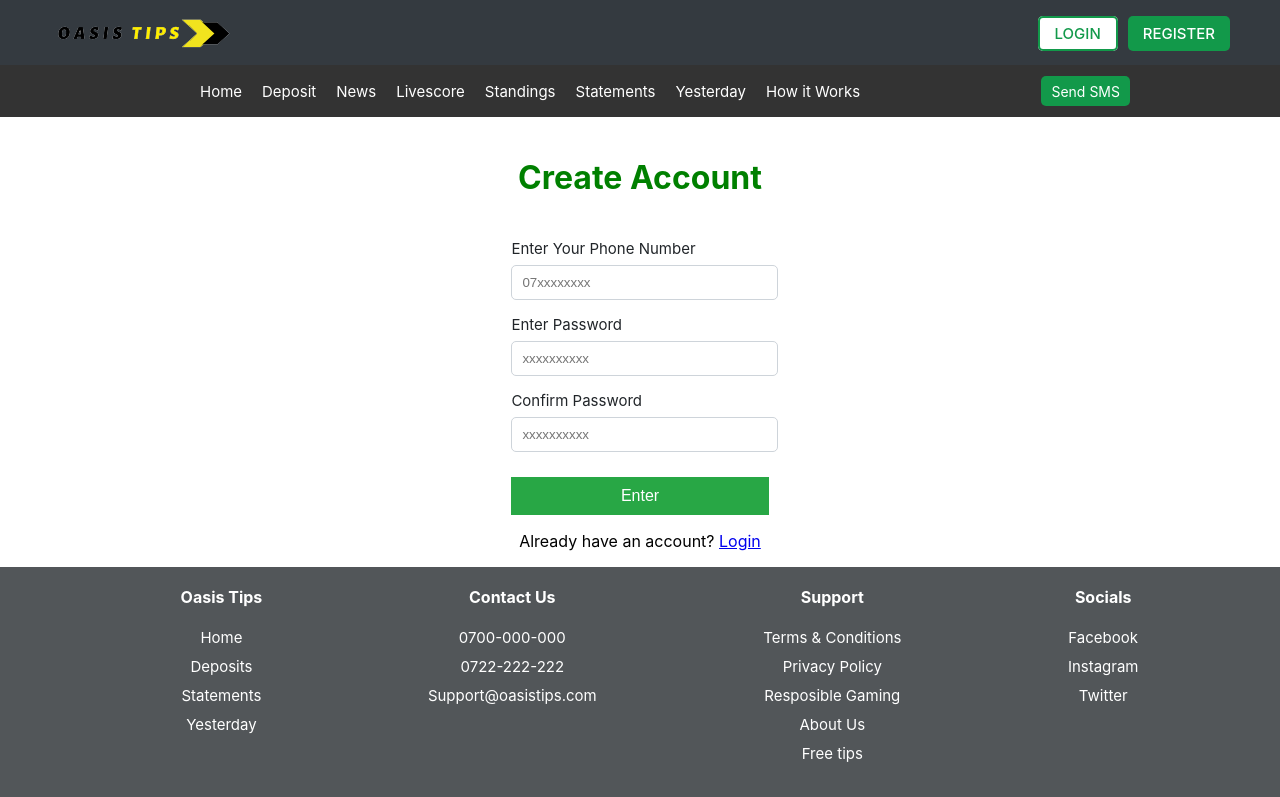
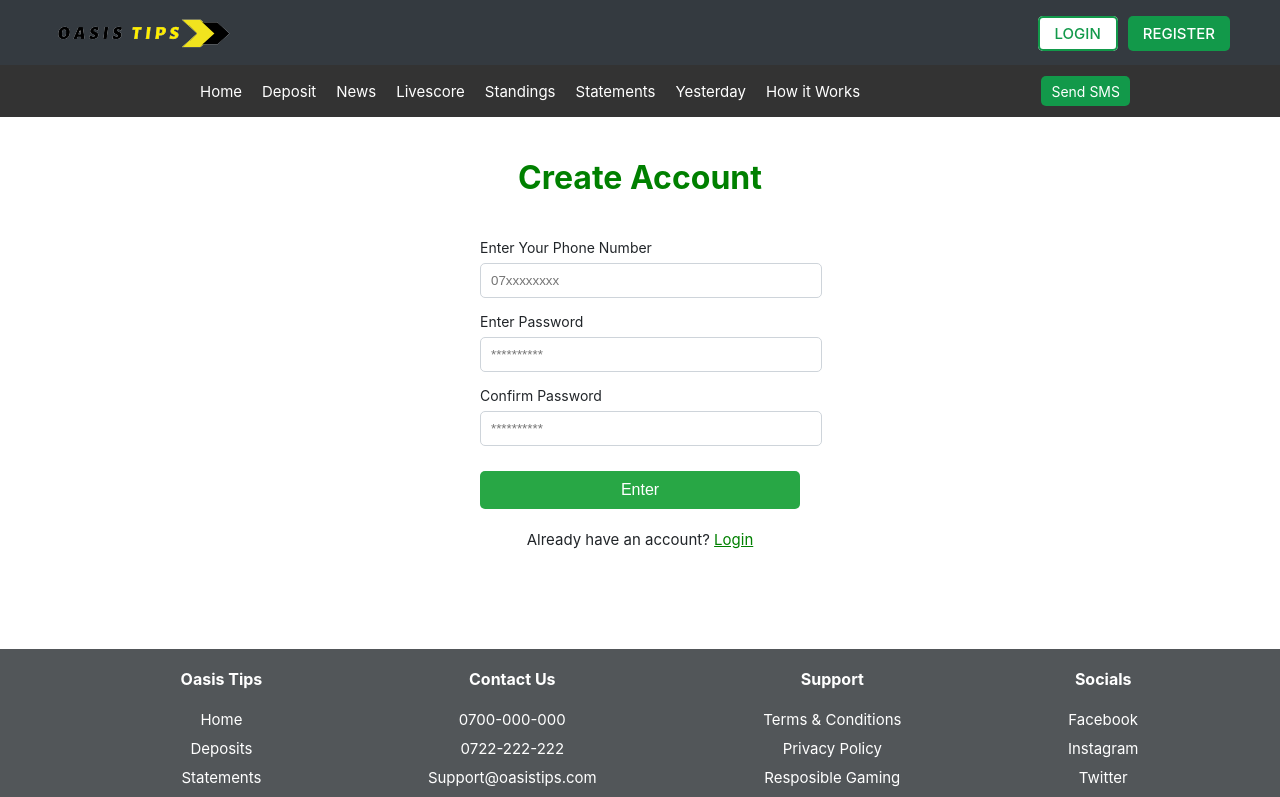
Before and after one commit to samuelkaranja/Games, a React (Create React App) app: page /register in a window 1280 px wide. Shown: the top 797 px of the page. Built offline with nearby package versions, Linux system fonts and the light colour scheme.

Commit message:
Added a Form component

```diff
--- a/src/App.js
+++ b/src/App.js
@@ -1,6 +1,14 @@
 import "./App.css";
 import { BrowserRouter as Router, Routes, Route } from "react-router-dom";
-import { Deposit, Home, Login, News, Register, Results } from "./pages";
+import {
+  Deposit,
+  ForgotPassword,
+  Home,
+  Login,
+  News,
+  Register,
+  Results,
+} from "./pages";
 import { Header, Navbar, Footer, Article } from "./components";
 
 function App() {
@@ -13,10 +21,11 @@ function App() {
           <Route exact path="/" element={<Home />} />
           <Route path="/results/:id" element={<Results />} />
           <Route path="/deposit" element={<Deposit />} />
-          <Route path="/news" element={<News />} />
+          <Route path="/news/" element={<News />} />
           <Route path="/article/:id" element={<Article />} />
           <Route path="/register" element={<Register />} />
           <Route path="/login" element={<Login />} />
+          <Route path="/forgot_password" element={<ForgotPassword />} />
         </Routes>
         <Footer />
       </Router>
--- /dev/null
+++ b/src/components/Form/Form.jsx
@@ -0,0 +1,41 @@
+import React, { useState } from "react";
+import "./style.css";
+
+const Form = ({ onSubmit, inputs }) => {
+  const [formData, setFormData] = useState({});
+
+  const handleInputChange = (e) => {
+    setFormData({
+      ...formData,
+      [e.target.name]: e.target.name,
+    });
+  };
+
+  const handleSubmit = (e) => {
+    e.preventDefault();
+    onSubmit(formData);
+  };
+
+  return (
+    <div className="frm">
+      <form onSubmit={handleSubmit}>
+        {inputs.map((input) => (
+          <div key={input.name}>
+            <label>{input.label}</label>
+            <input
+              type={input.type}
+              name={input.name}
+              value={formData[input.name] || ""}
+              placeholder={input.placeholder}
+              onChange={handleInputChange}
+              required
+            />
+          </div>
+        ))}
+        <button type="submit">Enter</button>
+      </form>
+    </div>
+  );
+};
+
+export default Form;
--- /dev/null
+++ b/src/components/Form/style.css
@@ -0,0 +1,35 @@
+.frm {
+  width: 25%;
+  margin: 0 auto;
+}
+
+.frm label {
+  display: block;
+  text-align: left;
+  font-size: 14px;
+  font-weight: 400;
+  color: #212529;
+  padding-bottom: 7px;
+}
+
+.frm input {
+  width: 100%;
+  height: 23px;
+  padding: 5px 10px;
+  margin-bottom: 15px;
+  font-weight: 400;
+  color: #495057;
+  border: 1px solid #ced4da;
+  border-radius: 5px;
+}
+
+.frm button {
+  width: 100%;
+  font-size: 16px;
+  color: #fff;
+  background: #28a745;
+  border: none;
+  border-radius: 5px;
+  padding: 10px;
+  margin-top: 10px;
+}
--- a/src/components/Header/Header.jsx
+++ b/src/components/Header/Header.jsx
@@ -12,9 +12,9 @@ const Header = () => {
         </Link>
       </div>
       <div className="registration">
-        <a href="/#" className="login">
+        <Link className="login" to="/login">
           LOGIN
-        </a>
+        </Link>
         <Link to="/register" className="register">
           REGISTER
         </Link>
--- a/src/components/News/RelatedTopics.css
+++ b/src/components/News/RelatedTopics.css
@@ -26,7 +26,6 @@
 }
 
 .relatedtopics ul li a {
-  text-decoration: none;
   text-overflow: ellipsis;
   color: #000;
   font-size: 15px;
--- a/src/components/index.js
+++ b/src/components/index.js
@@ -18,3 +18,4 @@ export { default as MoreNews } from "./News/MoreNews";
 export { default as Article } from "./News/Article";
 export { default as RelatedTopics } from "./News/RelatedTopics";
 export { default as Pricing } from "./DepositPage/Pricing";
+export { default as Form } from "./Form/Form";
--- /dev/null
+++ b/src/pages/ForgotPassword/ForgotPassword.jsx
@@ -0,0 +1,26 @@
+import React from "react";
+import Form from "../../components/Form/Form";
+
+const ForgotPassword = () => {
+  const handleForgotPassword = (formData) => {
+    console.log("Resetting password", formData);
+  };
+
+  const forgotPasswordInput = [
+    {
+      label: "Enter Your Phone Number",
+      type: "number",
+      name: "phonenumber",
+      placeholder: "07xxxxxxxx",
+    },
+  ];
+
+  return (
+    <div className="forgotpassword" style={{ padding: "20px 0 130px 0" }}>
+      <h1 style={{ color: "green", paddingBottom: "20px" }}>Reset Password</h1>
+      <Form onSubmit={handleForgotPassword} inputs={forgotPasswordInput} />
+    </div>
+  );
+};
+
+export default ForgotPassword;
--- a/src/pages/Login/Login.css
+++ b/src/pages/Login/Login.css
@@ -0,0 +1,23 @@
+.login {
+  padding: 20px 0 100px 0;
+}
+
+.login h1 {
+  color: green;
+  padding-bottom: 20px;
+}
+
+.login .log {
+  padding-top: 20px;
+}
+
+.login .log span {
+  display: block;
+  color: #212529;
+  font-size: 15px;
+  padding-bottom: 10px;
+}
+
+.login .log a {
+  color: green;
+}
--- a/src/pages/Login/Login.jsx
+++ b/src/pages/Login/Login.jsx
@@ -1,8 +1,41 @@
 import React from "react";
 import "./Login.css";
+import Form from "../../components/Form/Form";
+import { Link } from "react-router-dom";
 
 const Login = () => {
-  return <div>Login</div>;
+  const handleLogin = (formData) => {
+    // Implement login logic using formData
+    console.log("Logging in", formData);
+  };
+
+  const loginInputs = [
+    {
+      label: "Enter Your Phone Number",
+      type: "number",
+      name: "phonenumber",
+      placeholder: "07xxxxxxxx",
+    },
+    {
+      label: "Enter Password",
+      type: "password",
+      name: "password",
+      placeholder: "**********",
+    },
+  ];
+
+  return (
+    <div className="login">
+      <h1>Login</h1>
+      <Form onSubmit={handleLogin} inputs={loginInputs} />
+      <div className="log">
+        <span>
+          Do not have an account?? <Link to="/register">Register here</Link>{" "}
+        </span>
+        <Link to="/forgot_password">Forgot Password</Link>
+      </div>
+    </div>
+  );
 };
 
 export default Login;
--- a/src/pages/Register/Register.css
+++ b/src/pages/Register/Register.css
@@ -1,5 +1,5 @@
 .register {
-  padding-top: 20px;
+  padding: 20px 0 100px 0;
 }
 
 .register h1 {
@@ -7,42 +7,15 @@
   padding-bottom: 20px;
 }
 
-.frm {
-  display: flex;
-  align-items: center;
-  justify-content: center;
+.register .sign {
+  padding-top: 20px;
 }
 
-form {
-  max-width: 400px;
+.register .sign span {
+  color: #212529;
+  font-size: 15px;
 }
 
-label {
-  display: block;
-  text-align: left;
-  font-size: 15px;
-  font-weight: 400;
-  color: #212529;
-  padding-bottom: 7px;
+.register .sign a {
+  color: green;
 }
-
-input {
-  width: 95%;
-  height: 23px;
-  padding: 5px 10px;
-  margin-bottom: 15px;
-  font-weight: 400;
-  color: #495057;
-  border: 1px solid #ced4da;
-  border-radius: 5px;
-}
-
-.reg_btn {
-  width: 100%;
-  font-size: 16px;
-  color: #fff;
-  background: #28a745;
-  border: none;
-  padding: 10px;
-  margin-top: 10px;
-}
--- a/src/pages/Register/Register.jsx
+++ b/src/pages/Register/Register.jsx
@@ -1,27 +1,44 @@
 import React from "react";
 import "./Register.css";
+import Form from "../../components/Form/Form";
 import { Link } from "react-router-dom";
+// import { Link } from "react-router-dom";
 
 const Register = () => {
+  const handleRegister = (formData) => {
+    console.log("Creating account", formData);
+  };
+
+  const registerInputs = [
+    {
+      label: "Enter Your Phone Number",
+      type: "number",
+      name: "phonenumber",
+      placeholder: "07xxxxxxxx",
+    },
+    {
+      label: "Enter Password",
+      type: "password",
+      name: "password",
+      placeholder: "**********",
+    },
+    {
+      label: "Confirm Password",
+      type: "password",
+      name: "confirmPassword",
+      placeholder: "**********",
+    },
+  ];
+
   return (
     <div className="register">
       <h1>Create Account</h1>
-      <div className="frm">
-        <form>
-          <label>Enter Your Phone Number</label>
-          <input type="tel" placeholder="07xxxxxxxx" />
-          <label>Enter Password</label>
-          <input type="password" placeholder="xxxxxxxxxx" />
-          <label>Confirm Password</label>
-          <input type="password" placeholder="xxxxxxxxxx" />
-          <button className="reg_btn" type="submit">
-            Enter
-          </button>
-        </form>
+      <Form onSubmit={handleRegister} inputs={registerInputs} />
+      <div className="sign">
+        <span>
+          Already have an account? <Link to="/login">Login</Link>
+        </span>
       </div>
-      <p>
-        Already have an account? <Link to="/login">Login</Link>
-      </p>
     </div>
   );
 };
--- a/src/pages/index.js
+++ b/src/pages/index.js
@@ -4,3 +4,4 @@ export { default as Deposit } from "./Deposit/Deposit.jsx";
 export { default as News } from "./News/News.jsx";
 export { default as Register } from "./Register/Register.jsx";
 export { default as Login } from "./Login/Login.jsx";
+export { default as ForgotPassword } from "./ForgotPassword/ForgotPassword.jsx";
```
